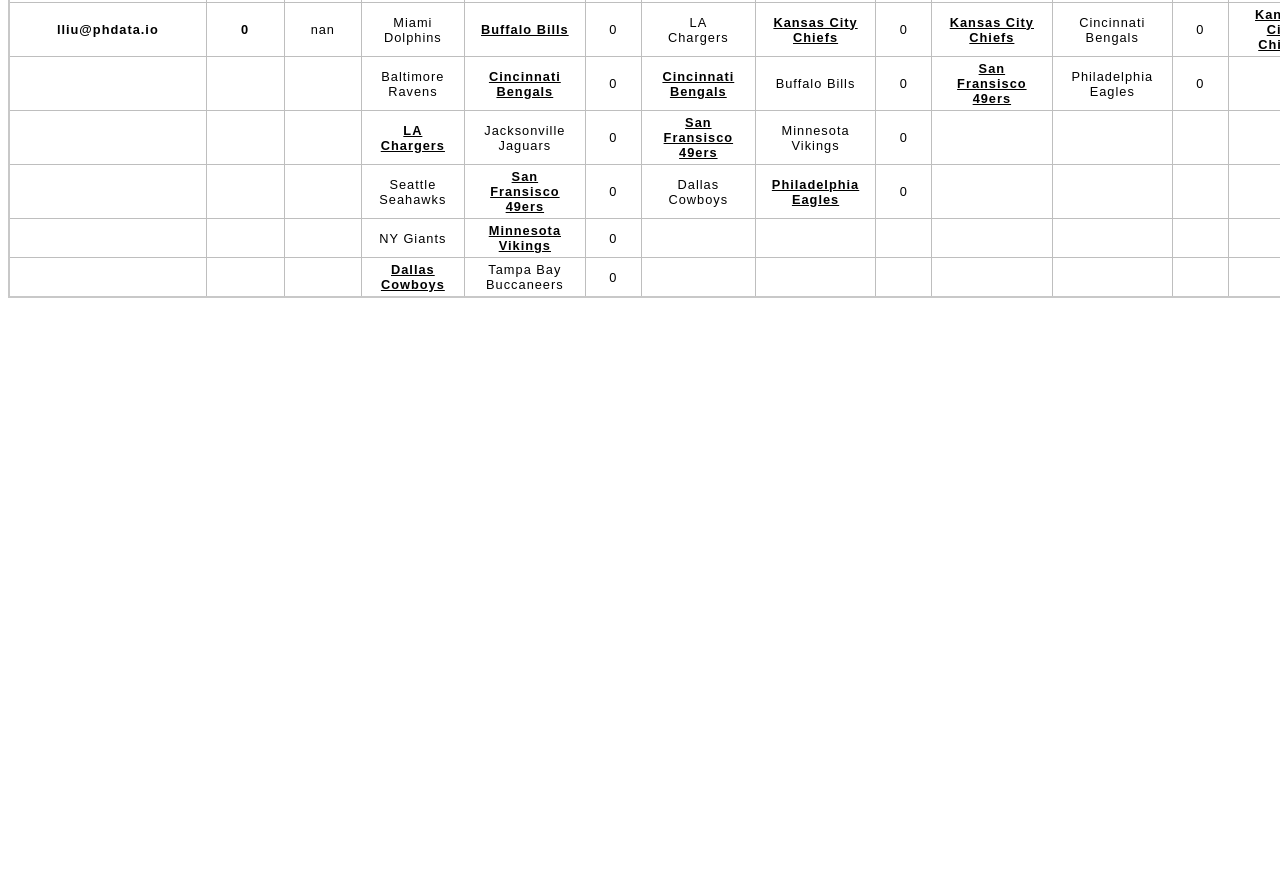
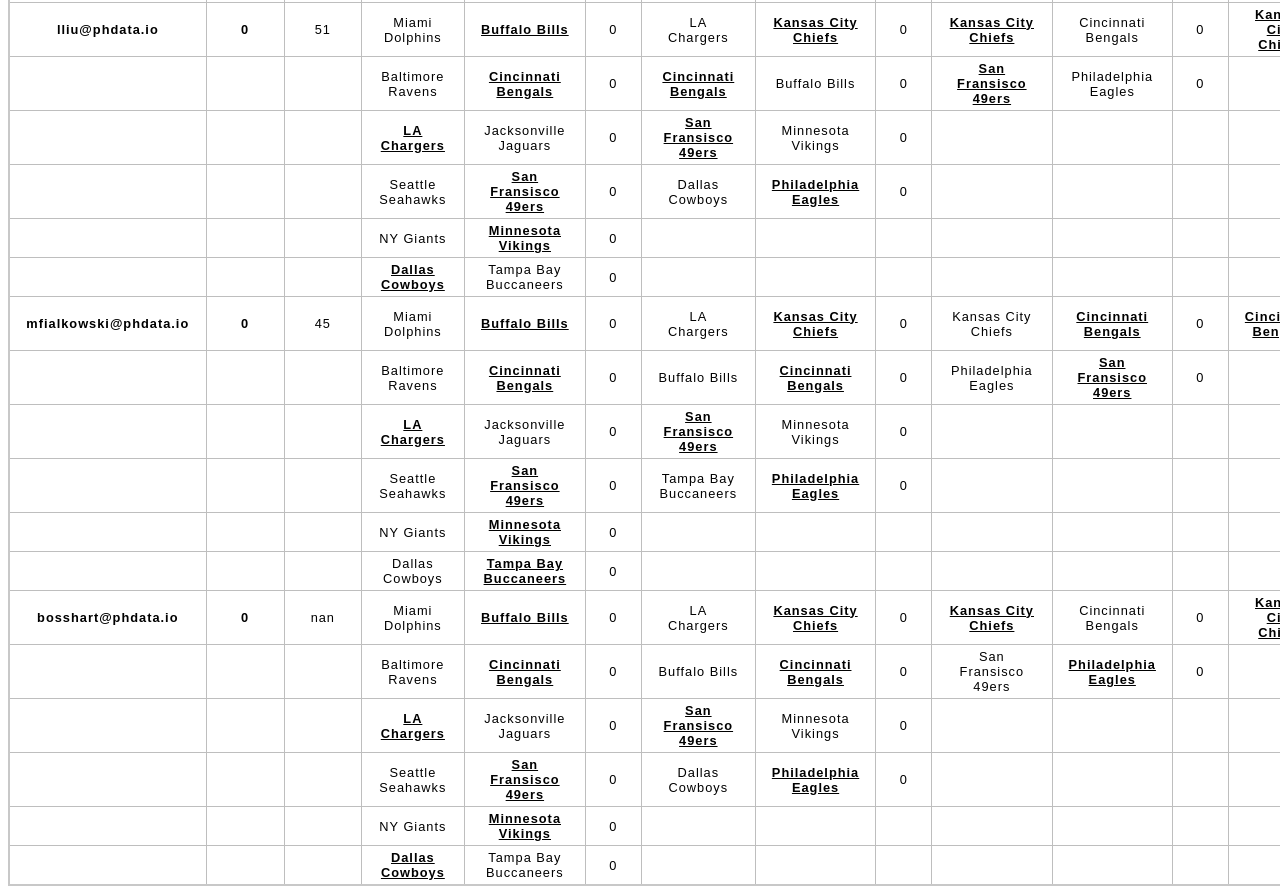
Before and after one commit to Naga2002/nfl-playoff-bracket-contest, a plain HTML site: page docs/index.html in a window 1280 px wide. Shown: the part 5965-6859 px from the top of the page. Before the commit the page ends 6271 px from the top, so only its background shows below. Drawn offline with Linux system fonts and the light colour scheme.

Commit message:
Update index.html - up to bosshart@phdata.io

```diff
--- a/docs/index.html
+++ b/docs/index.html
@@ -411,7 +411,7 @@
                 <td></td><td></td><td></td><td>Dallas Cowboys</td><td><b><u>Tampa Bay Buccaneers</u></b></td><td>0</td><td></td><td></td><td></td><td></td><td></td><td></td><td></td><td></td><td></td>
                 </tr>
         <tr>
-        <th>lliu@phdata.io</th><th>0</th><td>nan</td><td>Miami Dolphins</td><td><b><u>Buffalo Bills</u></b></td><td>0</td><td>LA Chargers</td><td><b><u>Kansas City Chiefs</u></b></td><td>0</td><td><b><u>Kansas City Chiefs</u></b></td><td>Cincinnati Bengals</td><td>0</td><td><b><u>Kansas City Chiefs</u></b></td><td>San Fransisco 49ers</td><td>0</td>
+        <th>lliu@phdata.io</th><th>0</th><td>51</td><td>Miami Dolphins</td><td><b><u>Buffalo Bills</u></b></td><td>0</td><td>LA Chargers</td><td><b><u>Kansas City Chiefs</u></b></td><td>0</td><td><b><u>Kansas City Chiefs</u></b></td><td>Cincinnati Bengals</td><td>0</td><td><b><u>Kansas City Chiefs</u></b></td><td>San Fransisco 49ers</td><td>0</td>
         </tr>
                 <tr>
                 <td></td><td></td><td></td><td>Baltimore Ravens</td><td><b><u>Cincinnati Bengals</u></b></td><td>0</td><td><b><u>Cincinnati Bengals</u></b></td><td>Buffalo Bills</td><td>0</td><td><b><u>San Fransisco 49ers</u></b></td><td>Philadelphia Eagles</td><td>0</td><td></td><td></td><td></td>
@@ -427,6 +427,42 @@
                 </tr>
                 <tr>
                 <td></td><td></td><td></td><td><b><u>Dallas Cowboys</u></b></td><td>Tampa Bay Buccaneers</td><td>0</td><td></td><td></td><td></td><td></td><td></td><td></td><td></td><td></td><td></td>
+                </tr>
+        <tr>
+        <th>mfialkowski@phdata.io</th><th>0</th><td>45</td><td>Miami Dolphins</td><td><b><u>Buffalo Bills</u></b></td><td>0</td><td>LA Chargers</td><td><b><u>Kansas City Chiefs</u></b></td><td>0</td><td>Kansas City Chiefs</td><td><b><u>Cincinnati Bengals</u></b></td><td>0</td><td><b><u>Cincinnati Bengals</u></b></td><td>San Fransisco 49ers</td><td>0</td>
+        </tr>
+                <tr>
+                <td></td><td></td><td></td><td>Baltimore Ravens</td><td><b><u>Cincinnati Bengals</u></b></td><td>0</td><td>Buffalo Bills</td><td><b><u>Cincinnati Bengals</u></b></td><td>0</td><td>Philadelphia Eagles</td><td><b><u>San Fransisco 49ers</u></b></td><td>0</td><td></td><td></td><td></td>
+                </tr>
+                <tr>
+                <td></td><td></td><td></td><td><b><u>LA Chargers</u></b></td><td>Jacksonville Jaguars</td><td>0</td><td><b><u>San Fransisco 49ers</u></b></td><td>Minnesota Vikings</td><td>0</td><td></td><td></td><td></td><td></td><td></td><td></td>
+                </tr>
+                <tr>
+                <td></td><td></td><td></td><td>Seattle Seahawks</td><td><b><u>San Fransisco 49ers</u></b></td><td>0</td><td>Tampa Bay Buccaneers</td><td><b><u>Philadelphia Eagles</u></b></td><td>0</td><td></td><td></td><td></td><td></td><td></td><td></td>
+                </tr>
+                <tr>
+                <td></td><td></td><td></td><td>NY Giants</td><td><b><u>Minnesota Vikings</u></b></td><td>0</td><td></td><td></td><td></td><td></td><td></td><td></td><td></td><td></td><td></td>
+                </tr>
+                <tr>
+                <td></td><td></td><td></td><td>Dallas Cowboys</td><td><b><u>Tampa Bay Buccaneers</u></b></td><td>0</td><td></td><td></td><td></td><td></td><td></td><td></td><td></td><td></td><td></td>
+                </tr>
+        <tr>
+        <th>bosshart@phdata.io</th><th>0</th><td>nan</td><td>Miami Dolphins</td><td><b><u>Buffalo Bills</u></b></td><td>0</td><td>LA Chargers</td><td><b><u>Kansas City Chiefs</u></b></td><td>0</td><td><b><u>Kansas City Chiefs</u></b></td><td>Cincinnati Bengals</td><td>0</td><td><b><u>Kansas City Chiefs</u></b></td><td>Philadelphia Eagles</td><td>0</td>
+        </tr>
+                <tr>
+                <td></td><td></td><td></td><td>Baltimore Ravens</td><td><b><u>Cincinnati Bengals</u></b></td><td>0</td><td>Buffalo Bills</td><td><b><u>Cincinnati Bengals</u></b></td><td>0</td><td>San Fransisco 49ers</td><td><b><u>Philadelphia Eagles</u></b></td><td>0</td><td></td><td></td><td></td>
+                </tr>
+                <tr>
+                <td></td><td></td><td></td><td><b><u>LA Chargers</u></b></td><td>Jacksonville Jaguars</td><td>0</td><td><b><u>San Fransisco 49ers</u></b></td><td>Minnesota Vikings</td><td>0</td><td></td><td></td><td></td><td></td><td></td><td></td>
+                </tr>
+                <tr>
+                <td></td><td></td><td></td><td>Seattle Seahawks</td><td><b><u>San Fransisco 49ers</u></b></td><td>0</td><td>Dallas Cowboys</td><td><b><u>Philadelphia Eagles</u></b></td><td>0</td><td></td><td></td><td></td><td></td><td></td><td></td>
+                </tr>
+                <tr>
+                <td></td><td></td><td></td><td>NY Giants</td><td><b><u>Minnesota Vikings</u></b></td><td>0</td><td></td><td></td><td></td><td></td><td></td><td></td><td></td><td></td><td></td>
+                </tr>
+                <tr>
+                <td></td><td></td><td></td><td><b><u>Dallas Cowboys</u></b></td><td>Tampa Bay Buccaneers</td><td>0</td><td></td><td></td><td></td><td></td><td></td><td></td><td></td><td></td><td></td>
                 </tr></table>
                  </body>
                 </html>
```
